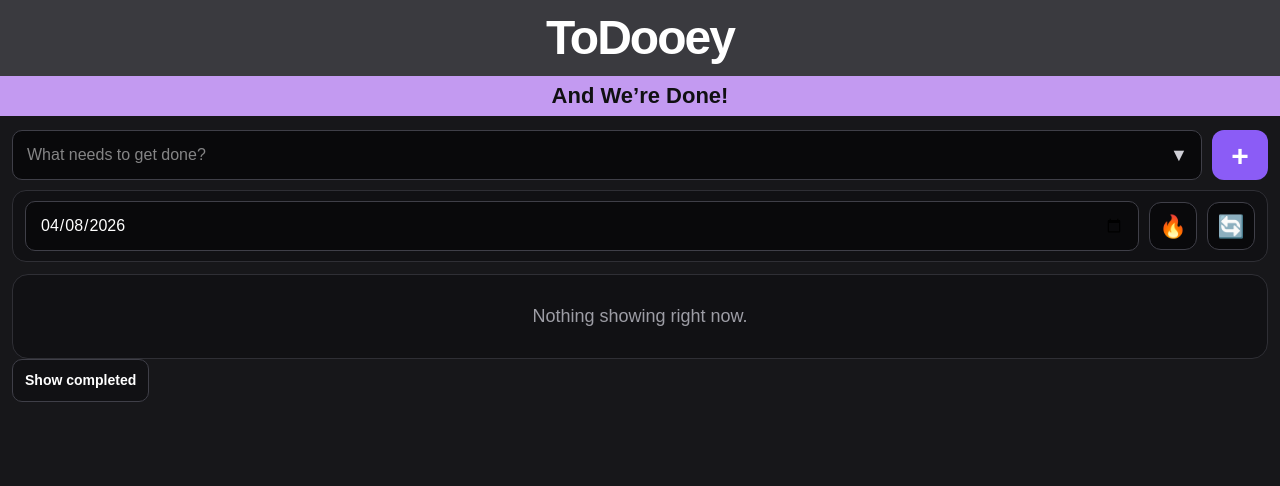
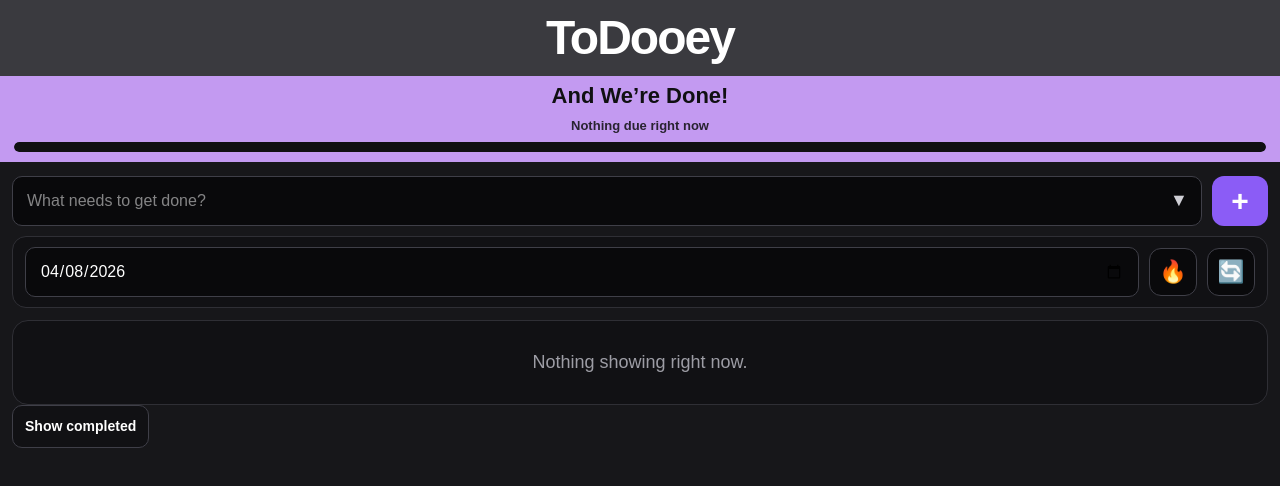
Before and after one commit to joshuamcguiretn/todooey, a Next.js app: page / in a window 1280 px wide. Shown: the top 486 px of the page. Built offline with nearby package versions, Linux system fonts and the light colour scheme.

Commit message:
add daily progress bar

```diff
--- a/app/page.tsx
+++ b/app/page.tsx
@@ -159,6 +159,21 @@ export default function TodoeyPage() {
 
   const activeDueCount = useMemo(() => {
     return tasks.filter((task) => !task.done && isDueTodayOrOlder(task.dueDate)).length;
+  }, [tasks]);
+
+  const progressStats = useMemo(() => {
+    const dueOrCompletedTasks = tasks.filter((task) =>
+      task.done || isDueTodayOrOlder(task.dueDate)
+    );
+    const completedCount = dueOrCompletedTasks.filter((task) => task.done).length;
+    const totalCount = dueOrCompletedTasks.length;
+    const percent = totalCount === 0 ? 100 : Math.round((completedCount / totalCount) * 100);
+
+    return {
+      completedCount,
+      totalCount,
+      percent,
+    };
   }, [tasks]);
 
   const editingTask = useMemo(() => {
@@ -356,6 +371,31 @@ export default function TodoeyPage() {
       fontSize: "22px",
       fontWeight: 800,
       lineHeight: 1.1,
+    } as React.CSSProperties,
+    progressArea: {
+      background: "#c39af1",
+      color: "#101012",
+      padding: "0 14px 10px",
+    } as React.CSSProperties,
+    progressText: {
+      textAlign: "center",
+      fontSize: "13px",
+      fontWeight: 700,
+      opacity: 0.86,
+      marginBottom: "6px",
+    } as React.CSSProperties,
+    progressTrack: {
+      width: "100%",
+      height: "10px",
+      borderRadius: "999px",
+      background: "rgba(16, 16, 18, 0.22)",
+      overflow: "hidden",
+    } as React.CSSProperties,
+    progressFill: {
+      height: "100%",
+      borderRadius: "999px",
+      background: "#101012",
+      transition: "width 0.35s ease",
     } as React.CSSProperties,
     section: {
       padding: "14px 12px 22px",
@@ -730,6 +770,22 @@ export default function TodoeyPage() {
               : `${activeDueCount} task${activeDueCount === 1 ? "" : "s"} left`}
           </div>
 
+          <div style={styles.progressArea}>
+            <div style={styles.progressText}>
+              {progressStats.totalCount === 0
+                ? "Nothing due right now"
+                : `${progressStats.completedCount} of ${progressStats.totalCount} done · ${progressStats.percent}%`}
+            </div>
+            <div style={styles.progressTrack}>
+              <div
+                style={{
+                  ...styles.progressFill,
+                  width: `${progressStats.percent}%`,
+                }}
+              />
+            </div>
+          </div>
+
           <div style={styles.section}>
 
             <div style={styles.mobileControls}>
```
